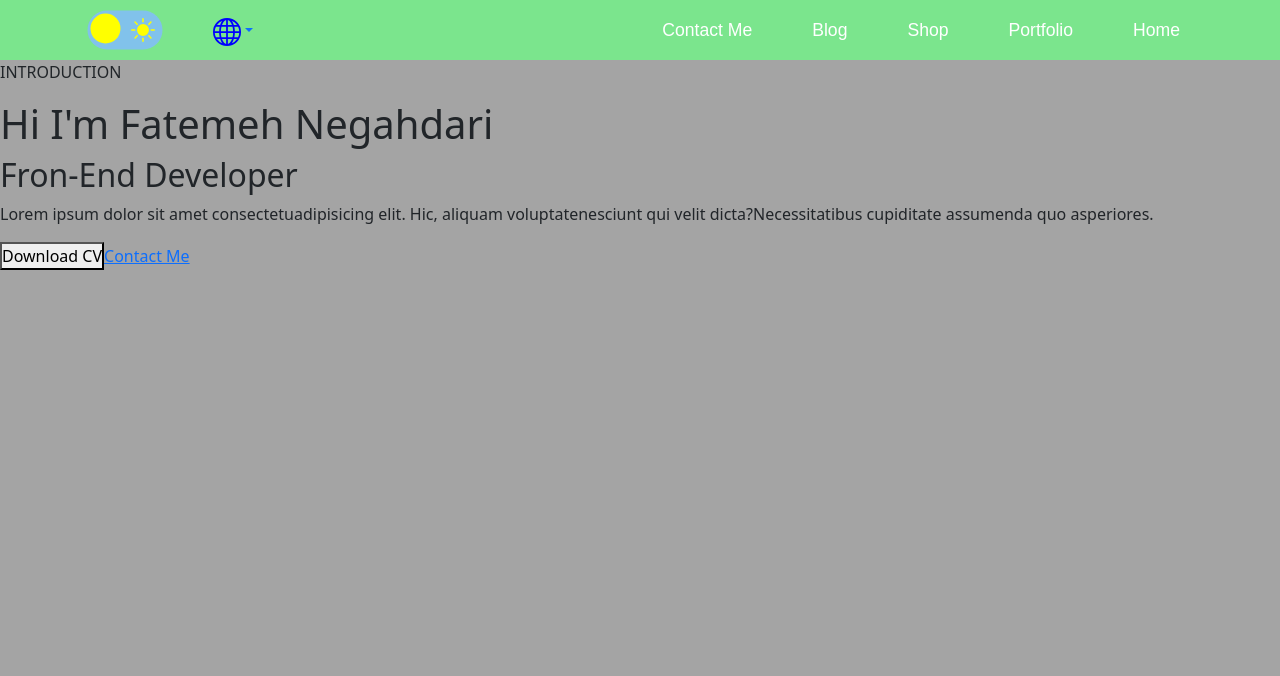
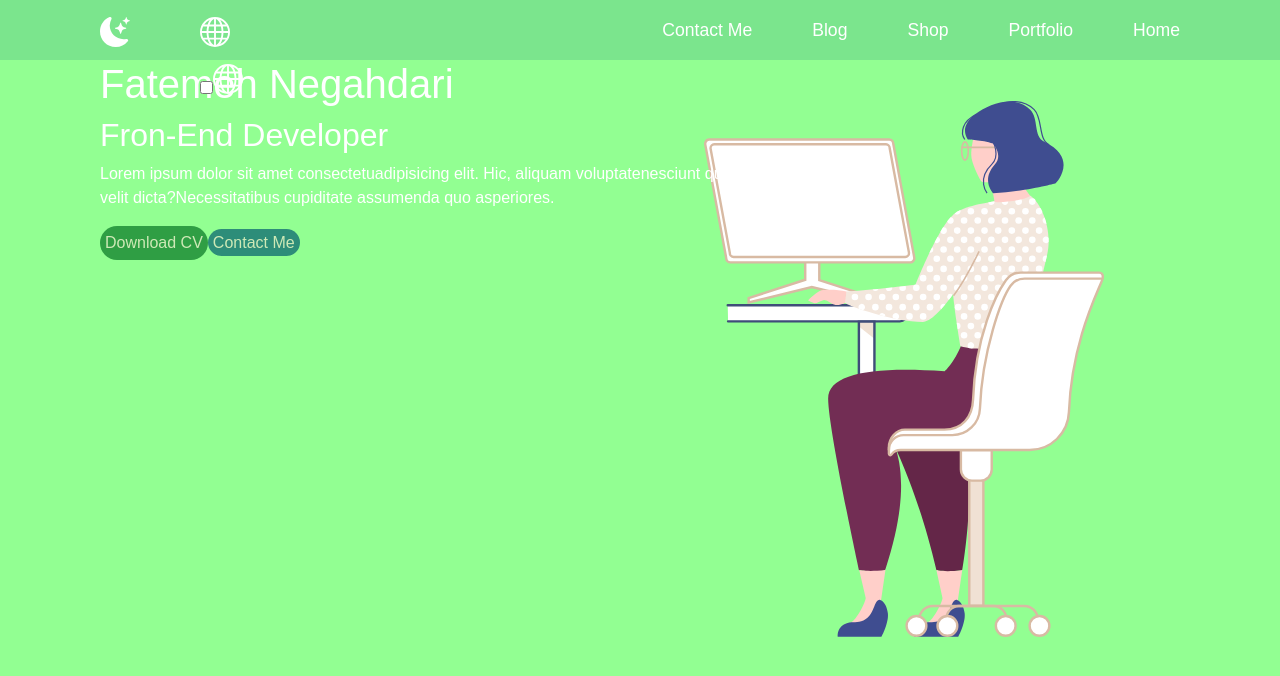
Before and after one commit to fatemeh-ngh/portfolio-website, a React (Create React App) app: page / in a window 1280 px wide. Shown: the top 676 px of the page. Built offline with nearby package versions, Linux system fonts and the light colour scheme; some icons are missing.

Commit message:
trying to change the style of theme and language switcher

```diff
--- a/public/assets/locales/en/translation.json
+++ b/public/assets/locales/en/translation.json
@@ -6,7 +6,7 @@
   "Shop": "Shop",
   "Contact": "Contact Me",
   "INTRODUCTION": "INTRODUCTION",
-  "name": "Hi I'm Fatemeh Negahdari",
+  "name": "Fatemeh Negahdari",
   "job": "Fron-End Developer",
   "about": "Lorem ipsum dolor sit amet consectetuadipisicing elit. Hic, aliquam voluptatenesciunt qui velit dicta?Necessitatibus cupiditate assumenda quo asperiores.",
   "downloadcv": "Download CV"
--- a/public/assets/locales/fa/translation.json
+++ b/public/assets/locales/fa/translation.json
@@ -6,7 +6,7 @@
   "Shop": " فروشگاه ",
   "Contact":  "تماس با من",
   "INTRODUCTION": " مقدمه",
-  "name": " سلام من فاطمه نگهداري هستم",
+  "name": " فاطمه نگداري ",
   "job": " فرانت اند دولوپر",
   "about": "لورم ایپسوم متن ساختگی با تولید سادگی نامفهوم از صنعت چاپ، و با استفاده از طراحان گرافیک است، چاپگرها و متون بلکه روزنامه و مجله در ستون و سطرآنچنان که لازم استد.",
   "downloadcv": " دانلود رزومه من"
--- a/public/index.html
+++ b/public/index.html
@@ -1,5 +1,5 @@
 <!DOCTYPE html>
-<html lang="en">
+<html  lang="en">
   <head>
     <meta charset="utf-8" />
     <link rel="icon" href="%PUBLIC_URL%/favicon.ico" />
@@ -13,7 +13,7 @@
     <link rel="manifest" href="%PUBLIC_URL%/manifest.json" />
     <title>Portfolio</title>
   </head>
-  <body dir="ltr">
+  <body>
     <noscript>You need to enable JavaScript to run this app.</noscript>
     <div id="root"></div>
   </body>
--- a/src/base/_themes.scss
+++ b/src/base/_themes.scss
@@ -2,7 +2,7 @@
 
 .light{
     color: $dark-900;
-    background-color: $white;
+    // background-color: $white;
 }
 .dark{
     color: $white;
--- a/src/components/Home.js
+++ b/src/components/Home.js
@@ -22,13 +22,15 @@ const Home = () => {
         const {t, i18n} = useTranslation();
 
         return (
-        <div className={styles.container}>
-            <div>
-                <p>{t("INTRODUCTION")}</p>
+        <div className={`${styles.container} ${i18n.language === 'en' ? styles.english : styles.farsi}`}>
+            <div className={styles.mainContainer}>
+                <div className={styles.textContainer}>
+                {/* <p>{t("INTRODUCTION")}</p> */}
                 <h1>{t("name")}</h1>
                 <h2>{t("job")}</h2>
                 <p>{t("about")}</p>
-                <div>
+                </div>
+                <div className={styles.buttonContainer}>
                     <button>{t("downloadcv")}</button>
                     <Link to='/contact'>{t("Contact")}</Link>
                 </div>
--- a/src/components/LangSwitcher.js
+++ b/src/components/LangSwitcher.js
@@ -48,15 +48,18 @@ const languages = [
         country_code: 'ir'
       }
 ];
-const GlobalIcon = ({width = 28, height = 28}) => (
+const GlobalIcon = ({width = 30, height = 30}) => (
     <svg
     xmlns="http://www.w3.org/2000/svg"
     width={width}
     height={height}
-    fill="blue"
+    fill="white"
     // className="bi bi-globe"
     viewBox="0 0 16 16"
-    // style={{backgroundColor: "white"}}
+    // style={{
+    //     backgroundColor: "black",
+    //     alignContent: "center",
+    // }}
     >
     <path d="M0 8a8 8 0 1 1 16 0A8 8 0 0 1 0 8zm7.5-6.923c-.67.204-1.335.82-1.887 1.855A7.97 7.97 0 0 0 5.145 4H7.5V1.077zM4.09 4a9.267 9.267 0 0 1 .64-1.539 6.7 6.7 0 0 1 .597-.933A7.025 7.025 0 0 0 2.255 4H4.09zm-.582 3.5c.03-.877.138-1.718.312-2.5H1.674a6.958 6.958 0 0 0-.656 2.5h2.49zM4.847 5a12.5 12.5 0 0 0-.338 2.5H7.5V5H4.847zM8.5 5v2.5h2.99a12.495 12.495 0 0 0-.337-2.5H8.5zM4.51 8.5a12.5 12.5 0 0 0 .337 2.5H7.5V8.5H4.51zm3.99 0V11h2.653c.187-.765.306-1.608.338-2.5H8.5zM5.145 12c.138.386.295.744.468 1.068.552 1.035 1.218 1.65 1.887 1.855V12H5.145zm.182 2.472a6.696 6.696 0 0 1-.597-.933A9.268 9.268 0 0 1 4.09 12H2.255a7.024 7.024 0 0 0 3.072 2.472zM3.82 11a13.652 13.652 0 0 1-.312-2.5h-2.49c.062.89.291 1.733.656 2.5H3.82zm6.853 3.472A7.024 7.024 0 0 0 13.745 12H11.91a9.27 9.27 0 0 1-.64 1.539 6.688 6.688 0 0 1-.597.933zM8.5 12v2.923c.67-.204 1.335-.82 1.887-1.855.173-.324.33-.682.468-1.068H8.5zm3.68-1h2.146c.365-.767.594-1.61.656-2.5h-2.49a13.65 13.65 0 0 1-.312 2.5zm2.802-3.5a6.959 6.959 0 0 0-.656-2.5H12.18c.174.782.282 1.623.312 2.5h2.49zM11.27 2.461c.247.464.462.98.64 1.539h1.835a7.024 7.024 0 0 0-3.072-2.472c.218.284.418.598.597.933zM10.855 4a7.966 7.966 0 0 0-.468-1.068C9.835 1.897 9.17 1.282 8.5 1.077V4h2.355z" />
   </svg>
@@ -72,23 +75,51 @@ function LangSwitcher() {
     }, [currentLanguage, t])
         return (
             <div>
-                <div>
-                    <div>
                 <div className="dropdown">
                     <button
-                            className="btn btn-link dropdown-toggle"
                         // type="button"
                         data-bs-toggle="dropdown"
                         // aria-expanded="false"
                         style={{
-                            marginRight: '20px',
+                        // marginRight: '20px',
+                        background: "none",
+                        // outline: 'none',
+                        border: 'none',
+                        alignItems: "center",
                         boxShadow: 'none',
-                            lineHeight: '40px'
+                        // lineHeight: '60px'
+                        display: 'flex',
+                        alignContent: 'center',
+                        boxSizing: 'border-box',
+                        paddingTop: '17px',
                         }}
                     >
                         <GlobalIcon/>
                     </button>
-                    <ul className="dropdown-menu" aria-labelledby="dropdownMenuButton1">
+                    <input type="checkbox" id="checkbox"/>
+                    <label htmlFor="checkbox">
+                    <button
+                        // type="button"
+                        data-bs-toggle="dropdown"
+                        // aria-expanded="false"
+                        style={{
+                        // marginRight: '20px',
+                        background: "none",
+                        // outline: 'none',
+                        border: 'none',
+                        alignItems: "center",
+                        boxShadow: 'none',
+                        // lineHeight: '60px'
+                        display: 'flex',
+                        alignContent: 'center',
+                        boxSizing: 'border-box',
+                        paddingTop: '17px',
+                        }}
+                    >
+                        <GlobalIcon/>
+                    </button>
+                    </label>
+                    {/* <ul className="dropdown-menu" aria-labelledby="dropdownMenuButton1">
                         <li>
                             <span className="dropdown-item-text">{t('Language')}</span>
                         </li>
@@ -110,9 +141,7 @@ function LangSwitcher() {
                                 </button>
                             </li>
                         ))}
-                    </ul>
-                </div>
-            </div>
+                    </ul> */}
                 </div>
             </div>
     );
--- a/src/components/Navbar.js
+++ b/src/components/Navbar.js
@@ -24,7 +24,7 @@ const Navbar = () => {
     const [theme] = useContext(Themecontext);
 
     return (
-        <div className={`${styles.container} ${i18n.language === 'en' ? styles.english : styles.farsi}`}>
+        <div className={`${styles.container} ${theme} ${i18n.language === 'en' ? styles.english : styles.farsi}`}>
             <div className={styles.switcherContainer}>
                 <ThemeSwitcher/>
                 <LangSwitcher/>
--- a/src/components/ThemeSwitcher.js
+++ b/src/components/ThemeSwitcher.js
@@ -18,21 +18,23 @@ const ThemeSwitcher = () => {
             className={styles.checkbox}
             id="checkbox"
             onChange={() => theme === 'dark' ? setTheme('light') : setTheme('dark')}
-
             />
             <label htmlFor="checkbox" className={styles.label}>
-            <svg xmlns="http://www.w3.org/2000/svg"
-            width="16" height="16" fill="currentColor"
-            className={`bi bi-moon-stars-fill ${styles.moon}`} viewBox="0 0 16 16">
-                <path d="M6 .278a.768.768 0 0 1 .08.858 7.208 7.208 0 0 0-.878 3.46c0 4.021 3.278 7.277 7.318 7.277.527 0 1.04-.055 1.533-.16a.787.787 0 0 1 .81.316.733.733 0 0 1-.031.893A8.349 8.349 0 0 1 8.344 16C3.734 16 0 12.286 0 7.71 0 4.266 2.114 1.312 5.124.06A.752.752 0 0 1 6 .278z"/>
-                <path d="M10.794 3.148a.217.217 0 0 1 .412 0l.387 1.162c.173.518.579.924 1.097 1.097l1.162.387a.217.217 0 0 1 0 .412l-1.162.387a1.734 1.734 0 0 0-1.097 1.097l-.387 1.162a.217.217 0 0 1-.412 0l-.387-1.162A1.734 1.734 0 0 0 9.31 6.593l-1.162-.387a.217.217 0 0 1 0-.412l1.162-.387a1.734 1.734 0 0 0 1.097-1.097l.387-1.162zM13.863.099a.145.145 0 0 1 .274 0l.258.774c.115.346.386.617.732.732l.774.258a.145.145 0 0 1 0 .274l-.774.258a1.156 1.156 0 0 0-.732.732l-.258.774a.145.145 0 0 1-.274 0l-.258-.774a1.156 1.156 0 0 0-.732-.732l-.774-.258a.145.145 0 0 1 0-.274l.774-.258c.346-.115.617-.386.732-.732L13.863.1z"/>
-            </svg>
-            <svg xmlns="http://www.w3.org/2000/svg"
-            width="16" height="16" fill="currentColor"
-            className={`bi bi-brightness-high-fill ${styles.sun}`} viewBox="0 0 16 16">
-                <path d="M12 8a4 4 0 1 1-8 0 4 4 0 0 1 8 0zM8 0a.5.5 0 0 1 .5.5v2a.5.5 0 0 1-1 0v-2A.5.5 0 0 1 8 0zm0 13a.5.5 0 0 1 .5.5v2a.5.5 0 0 1-1 0v-2A.5.5 0 0 1 8 13zm8-5a.5.5 0 0 1-.5.5h-2a.5.5 0 0 1 0-1h2a.5.5 0 0 1 .5.5zM3 8a.5.5 0 0 1-.5.5h-2a.5.5 0 0 1 0-1h2A.5.5 0 0 1 3 8zm10.657-5.657a.5.5 0 0 1 0 .707l-1.414 1.415a.5.5 0 1 1-.707-.708l1.414-1.414a.5.5 0 0 1 .707 0zm-9.193 9.193a.5.5 0 0 1 0 .707L3.05 13.657a.5.5 0 0 1-.707-.707l1.414-1.414a.5.5 0 0 1 .707 0zm9.193 2.121a.5.5 0 0 1-.707 0l-1.414-1.414a.5.5 0 0 1 .707-.707l1.414 1.414a.5.5 0 0 1 0 .707zM4.464 4.465a.5.5 0 0 1-.707 0L2.343 3.05a.5.5 0 1 1 .707-.707l1.414 1.414a.5.5 0 0 1 0 .708z"/>
-            </svg>
-            <div className={styles.ball}></div>
+                {
+                    theme === "dark" ?
+                    <svg xmlns="http://www.w3.org/2000/svg"
+                    width="30" height="30" fill="currentColor"
+                    className={`bi bi-brightness-high-fill ${styles.sun}`} viewBox="0 0 16 16">
+                        <path d="M12 8a4 4 0 1 1-8 0 4 4 0 0 1 8 0zM8 0a.5.5 0 0 1 .5.5v2a.5.5 0 0 1-1 0v-2A.5.5 0 0 1 8 0zm0 13a.5.5 0 0 1 .5.5v2a.5.5 0 0 1-1 0v-2A.5.5 0 0 1 8 13zm8-5a.5.5 0 0 1-.5.5h-2a.5.5 0 0 1 0-1h2a.5.5 0 0 1 .5.5zM3 8a.5.5 0 0 1-.5.5h-2a.5.5 0 0 1 0-1h2A.5.5 0 0 1 3 8zm10.657-5.657a.5.5 0 0 1 0 .707l-1.414 1.415a.5.5 0 1 1-.707-.708l1.414-1.414a.5.5 0 0 1 .707 0zm-9.193 9.193a.5.5 0 0 1 0 .707L3.05 13.657a.5.5 0 0 1-.707-.707l1.414-1.414a.5.5 0 0 1 .707 0zm9.193 2.121a.5.5 0 0 1-.707 0l-1.414-1.414a.5.5 0 0 1 .707-.707l1.414 1.414a.5.5 0 0 1 0 .707zM4.464 4.465a.5.5 0 0 1-.707 0L2.343 3.05a.5.5 0 1 1 .707-.707l1.414 1.414a.5.5 0 0 1 0 .708z"/>
+                    </svg>  :
+                    <svg xmlns="http://www.w3.org/2000/svg"
+                    width="30" height="30" fill="currentColor"
+                    className={`bi bi-moon-stars-fill ${styles.moon}`} viewBox="0 0 16 16">
+                        <path d="M6 .278a.768.768 0 0 1 .08.858 7.208 7.208 0 0 0-.878 3.46c0 4.021 3.278 7.277 7.318 7.277.527 0 1.04-.055 1.533-.16a.787.787 0 0 1 .81.316.733.733 0 0 1-.031.893A8.349 8.349 0 0 1 8.344 16C3.734 16 0 12.286 0 7.71 0 4.266 2.114 1.312 5.124.06A.752.752 0 0 1 6 .278z"/>
+                        <path d="M10.794 3.148a.217.217 0 0 1 .412 0l.387 1.162c.173.518.579.924 1.097 1.097l1.162.387a.217.217 0 0 1 0 .412l-1.162.387a1.734 1.734 0 0 0-1.097 1.097l-.387 1.162a.217.217 0 0 1-.412 0l-.387-1.162A1.734 1.734 0 0 0 9.31 6.593l-1.162-.387a.217.217 0 0 1 0-.412l1.162-.387a1.734 1.734 0 0 0 1.097-1.097l.387-1.162zM13.863.099a.145.145 0 0 1 .274 0l.258.774c.115.346.386.617.732.732l.774.258a.145.145 0 0 1 0 .274l-.774.258a1.156 1.156 0 0 0-.732.732l-.258.774a.145.145 0 0 1-.274 0l-.258-.774a1.156 1.156 0 0 0-.732-.732l-.774-.258a.145.145 0 0 1 0-.274l.774-.258c.346-.115.617-.386.732-.732L13.863.1z"/>
+                    </svg>
+                }
+            {/* <div className={styles.ball}></div> */}
             </label>
         </div>
     );
--- a/src/sass/Home.module.scss
+++ b/src/sass/Home.module.scss
@@ -1,16 +1,62 @@
+@import '../base/colors';
+
 .english{
-    font-family: 'Courier New', Courier, monospace;
+    font-family: Arial, Helvetica, sans-serif;
 }
 .farsi{
     font-family: Vazir-bold;
+    text-align: right;
+    font-size: 1.5rem;
+    // font-weight: 800;
 }
 .container{
     width: 100%;
     height: calc(100vh - 60px);
     margin-top: 60px;
-    // background: url('../assets/svg/character\ 7.svg');
-    // background-position: center;
-    // background-repeat: no-repeat;
-    // background-size: cover;
-    background-color: rgba(0, 0, 0, 0.356);
+    background: url('../assets/svg/character\ 22.svg');
+    background-position: 80% 20%;
+    background-repeat: no-repeat;
+    background-size:400px;
+    background-color: rgba(9, 255, 9, 0.441);
+    color: $white;
 }
+.mainContainer{
+    // background-color: rgba(255, 0, 0, 0.509);
+    width: 50%;
+    height: 80%;
+    border-radius: 100px;
+    // box-sizing: border-box;
+    // margin-top: 100px;
+    margin-left: 100px;
+}
+.textContainer{
+    // background-color: rgba(42, 48, 165, 0.391);
+}
+.buttonContainer{
+    // background-color: rgba(136, 255, 127, 0.466);
+    justify-content: space-between;
+}
+.buttonContainer button{
+    border: none;
+    outline: none;
+    padding: 5px;
+    border-radius: 20px;
+    color: $summer-1;
+    background-color: $green-800;
+}
+.buttonContainer button:hover{
+
+}
+.buttonContainer a{
+    text-decoration: none;
+    color: $summer-1;
+    background-color: $summer-4;
+    border-radius: 20px;
+    padding: 5px;
+    box-sizing: border-box;
+
+}
+.buttonContainer a:hover{
+    color: $summer-1;
+    background-color: $summer-2;
+}
--- a/src/sass/Navbar.module.scss
+++ b/src/sass/Navbar.module.scss
@@ -3,6 +3,7 @@
 
 .container{
     background-color: #54dd6bc4;
+    // background-color: #5f29a7cb;
     display: flex;
     justify-content: space-between;
     height: 60px;
--- a/src/sass/ThemeSwitche.module.scss
+++ b/src/sass/ThemeSwitche.module.scss
@@ -2,50 +2,56 @@
 @import '../base/Mixix';
 
 .container{
+    width: 80px;
     box-sizing: border-box;
     padding-top: 17px;
-    margin-right: 50px;
-
+    margin-right: 20px;
 }
 .checkbox {
     opacity: 0;
     position: absolute;
-  }
-.label {
-    width: 50px;
-    height: 26px;
-    background-color:#83bdfbdb;
+}
+.label{
     display: flex;
-    border-radius:50px;
     align-items: center;
-    justify-content: space-between;
-    padding: 5px;
-    position: relative;
-    transform: scale(1.5);
 }
-.ball {
-    width: 20px;
-    height: 20px;
-    background-color: $yellow-000;
-    position: absolute;
-    top: 2px;
-    left: 2px;
-    border-radius: 50%;
-    transition: transform 0.25s ease-out;
-}
-.checkbox:checked + .label .ball{
-    transform: translateX(24px);
-    background-color: $white ;
-}
-.checkbox:checked + .label{
-    background-color: $dark-700;
 
-}
+
+// .label {
+//     width: 50px;
+//     height: 26px;
+//     background-color:#83bdfbdb;
+//     display: flex;
+//     border-radius:50px;
+//     align-items: center;
+//     justify-content: space-between;
+//     padding: 5px;
+//     position: relative;
+//     transform: scale(1.5);
+// }
+// .ball {
+//     width: 20px;
+//     height: 20px;
+//     background-color: $yellow-000;
+//     position: absolute;
+//     top: 2px;
+//     left: 2px;
+//     border-radius: 50%;
+//     transition: transform 0.25s ease-out;
+// }
+// .checkbox:checked + .label .ball{
+//     transform: translateX(24px);
+//     background-color: $white ;
+// }
+// .checkbox:checked + .label{
+//     background-color: $dark-700;
+
+// }
 .moon{
-    color: $dark-000;
+    color: $white;
 }
 .sun{
-    color: $yellow-000;
+    color: $white;
 }
 @media (max-width: 992px) {
     .container{
```
Lines whose indentation alone changed are shown as unchanged.
